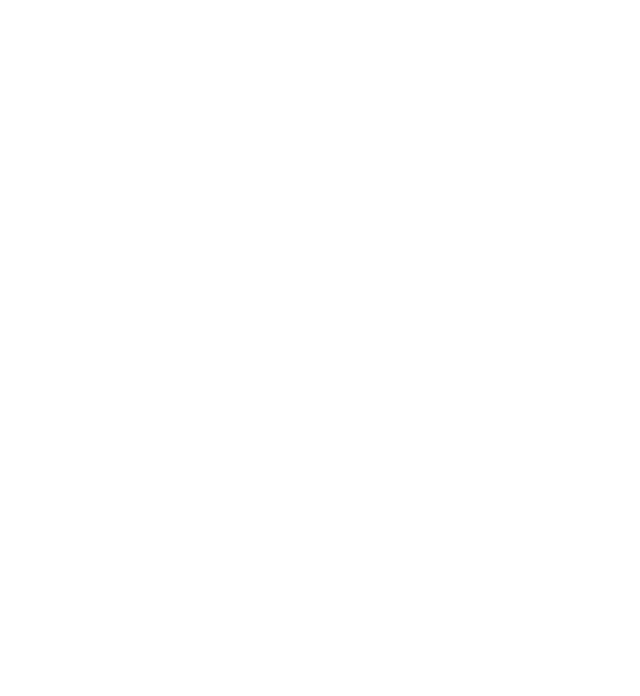
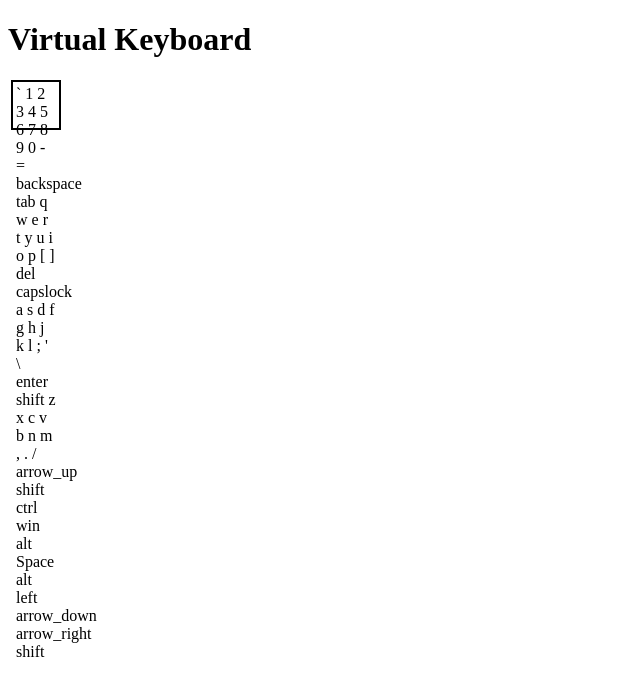
Before and after one commit to KostaShalak/virtual-keyboard, a plain HTML site: page index.html in a window 1280 px wide. Shown: the whole page, without its empty margins (0-640 px from the left). Drawn offline with Linux system fonts and the light colour scheme.

Commit message:
feat: add keyboard keys

```diff
--- a/index.html
+++ b/index.html
@@ -4,12 +4,12 @@
     <meta charset="UTF-8">
     <meta http-equiv="X-UA-Compatible" content="IE=edge">
     <meta name="viewport" content="width=device-width, initial-scale=1.0">
-    <link rel="stylesheet" href="/styles.css">
+    <link rel="stylesheet" href="styles.css">
     <title>Virtual Keyboard</title>
 </head>
 <body>
 
 
-    <script src="/main.js"></script>
+    <script src="main.js"></script>
 </body>
 </html>
--- a/main.js
+++ b/main.js
@@ -0,0 +1,108 @@
+let board = document.querySelector('body');
+
+board.innerHTML = `
+    <div class = 'container'>
+      <h1>Virtual Keyboard</h1>
+      <div class="keyboard_wrapper">
+    <pre class="display"></pre>
+    <div class="key">
+        <div class="row">
+            <span class ="backquote">\`</span>
+            <span data-key="1">1</span>
+            <span data-key="2">2</span>
+            <span data-key="3">3</span>
+            <span data-key="4">4</span>
+            <span data-key="5">5</span>
+            <span data-key="6">6</span>
+            <span data-key="7">7</span>
+            <span data-key="8">8</span>
+            <span data-key="9">9</span>
+            <span data-key="0">0</span>
+            <span data-key="-">-</span>
+            <span data-key="=">=</span>
+            <span class ="backspace">backspace</span>
+        </div>
+        <div class="row">
+            <span class="tab">tab</span>
+            <span data-key="q">q</span>
+            <span data-key="w">w</span>
+            <span data-key="e">e</span>
+            <span data-key="r">r</span>
+            <span data-key="t">t</span>
+            <span data-key="y">y</span>
+            <span data-key="u">u</span>
+            <span data-key="i">i</span>
+            <span data-key="o">o</span>
+            <span data-key="p">p</span>
+            <span data-key="[">[</span>
+            <span data-key="]">]</span>
+            <span class ="del">del</span>
+        </div>
+        <div class="row">
+            <span class ="capslock">capslock</span>
+            <span data-key="a">a</span>
+            <span data-key="s">s</span>
+            <span data-key="d">d</span>
+            <span data-key="f">f</span>
+            <span data-key="g">g</span>
+            <span data-key="h">h</span>
+            <span data-key="j">j</span>
+            <span data-key="k">k</span>
+            <span data-key="l">l</span>
+            <span data-key=";">;</span>
+            <span data-key="'">'</span>
+            <span data-key="\\">\\</span>
+            <span class="enter">enter</span>
+        </div>
+        <div class="row">
+            <span class="shift_left">shift</span>
+            <span data-key="z">z</span>
+            <span data-key="x">x</span>
+            <span data-key="c">c</span>
+            <span data-key="v">v</span>
+            <span data-key="b">b</span>
+            <span data-key="n">n</span>
+            <span data-key="m">m</span>
+            <span data-key=",">,</span>
+            <span data-key=".">.</span>
+            <span data-key="/">/</span>
+            <span class="arrow_up">arrow_up</span>
+            <span class="shift_right">shift</span>
+        </div>
+        <div class="row">
+            <span class="ctrl_left">ctrl</span>
+            <span class="meta_tag">win</span>
+            <span class="alt_left">alt</span>
+            <span class="space" data-key=" ">
+                Space
+            </span>
+            <span class="alt_right">alt</span>
+            <span class="arrow_left">left</span>
+            <span class="arrow_down">arrow_down</span>
+            <span class="arrow_right">arrow_right</span>
+            <span class="shift_right">shift</span>
+        </div>
+    </div>
+</div>
+    </div
+`;
+
+const keyboard = [192, 49, 50, 51, 52, 53, 54, 55, 56, 57, 48, 189, 187, 8, 9, 81, 87, 69, 82, 84, 89, 85, 73, 79, 80, 219, 221, 13, 20, 65, 83, 68, 70, 71, 72, 74, 75, 76, 186, 222, 220, 16, 90, 88, 67, 86, 66, 78, 77, 188, 190, 191, 16, 17, 18, 32, 18, 17, 37, 38, 40, 39];
+
+// document.onkeydown = function(event) {
+//     // console.log(event);
+//     keyboard.push(event.keyCode);
+//     console.log(keyboard);
+// }
+
+function init() {
+    let out = '';
+
+    for (let i = 0; i < keyboard.length; i++) {
+        out += '<div class = "key">' + String.fromCharCode(keyboard[i]) + '</div>';
+    }
+
+    document.querySelector('#keyboard').innerHTML = out;
+}
+
+init();
--- a/styles.css
+++ b/styles.css
@@ -0,0 +1,26 @@
+*,
+*::before,
+*::after {
+    box-sizing: border-box;
+}
+
+.container {
+    max-width: 1280px;
+    margin: 0 auto;
+}
+
+#keyboard {
+    display: flex;
+    flex-wrap: wrap;
+    border: 2px solid #000;
+    padding: 5px;
+}
+
+.key {
+    width: 50px;;
+    height: 50px;
+    padding: 3px;
+    margin: 3px;
+    border: 2px solid #000;
+    display: block;
+}
```
